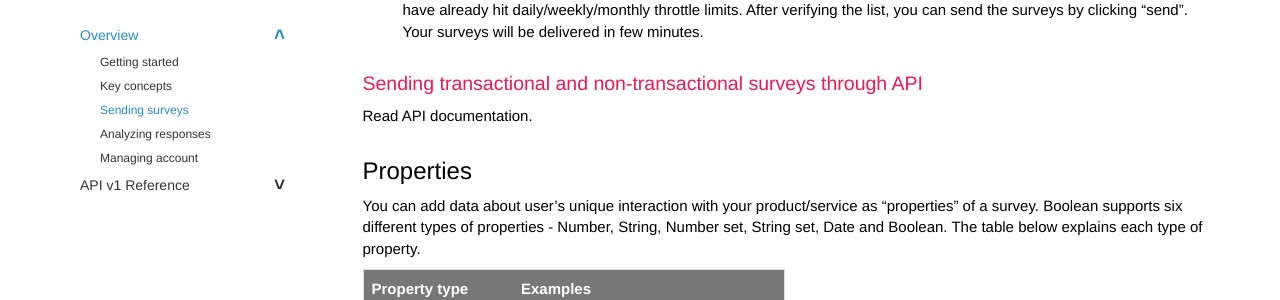
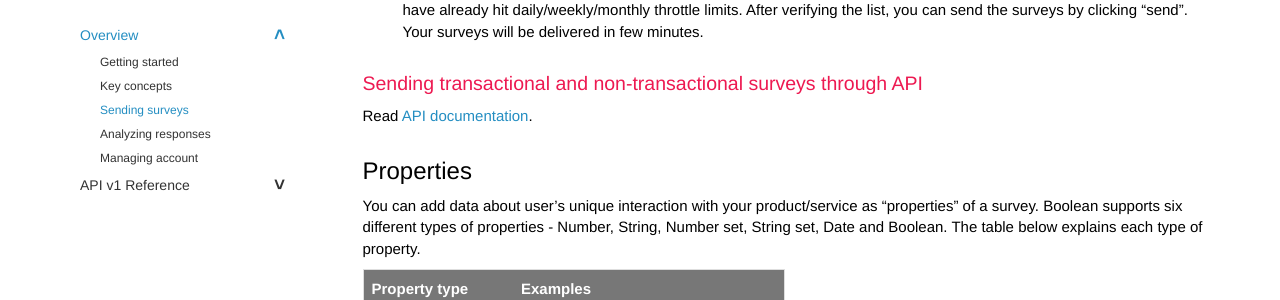
Before and after one commit to booleanapp/docs, a Jekyll site: the page built from pages/overview/send_surveys.md, in a window 1280 px wide and 900 px high, scrolled down 2364 px. Shown: the part 153-453 px from the top of the window. Built offline with Jekyll 4.4.1, drawn with Linux system fonts in a browser that asks for light colours; some of the changed lines change nothing that is shown.

Commit message:
Content update.

```diff
--- a/pages/overview/send_surveys.md
+++ b/pages/overview/send_surveys.md
@@ -79,7 +79,7 @@ You can quickly send non-transactional surveys from within the dashboard. All yo
 
 ### Sending transactional and non-transactional surveys through API
 
-Read API documentation.
+Read [API documentation](/v1_introduction.html).
 
 ## Properties
 
```
